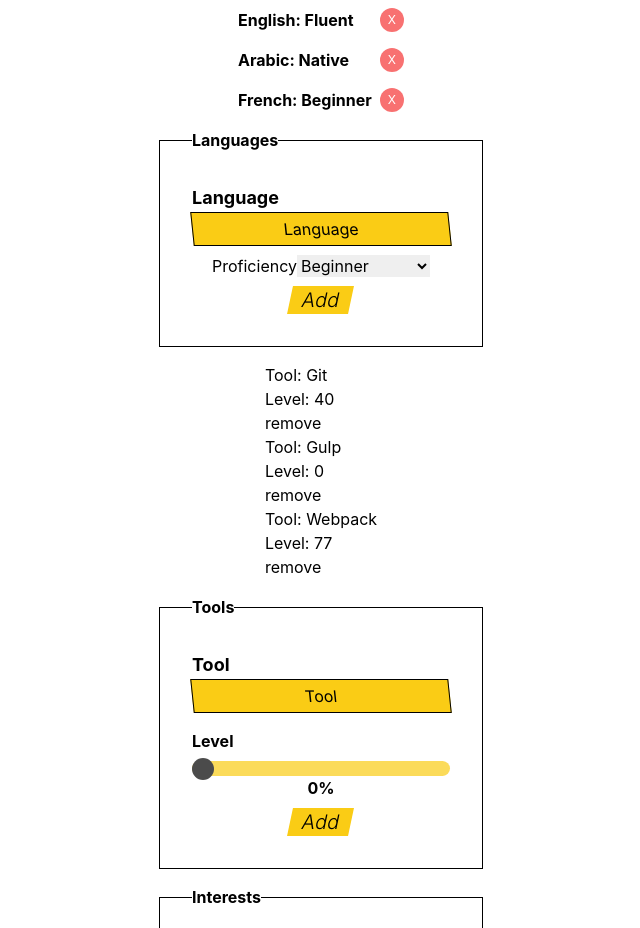
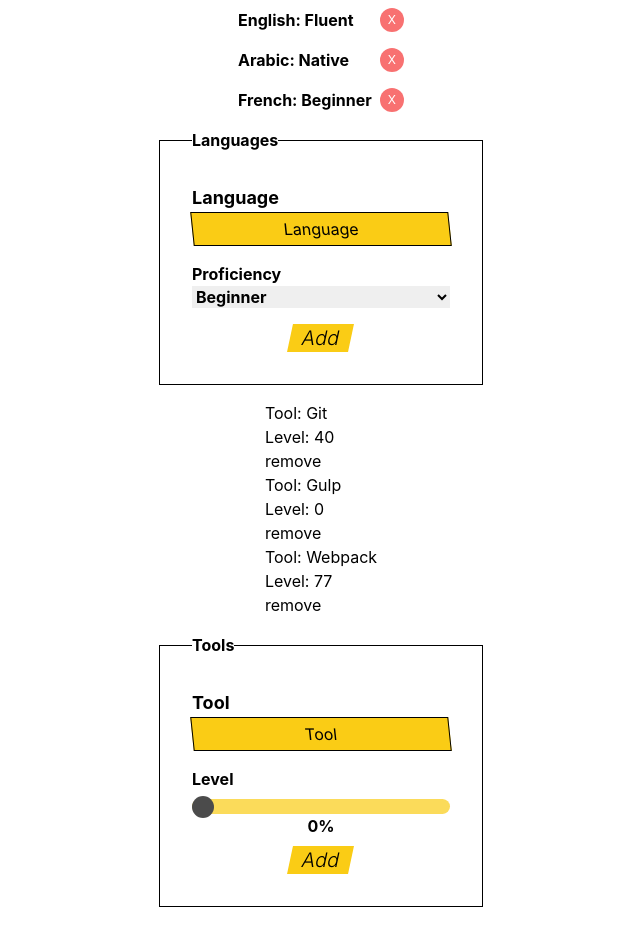
Before and after one commit to MohamedBechirMejri/cv-app-theodinproject, a React (Create React App) app: page / in a window 1280 px wide. Shown: the part 4500-5428 px from the top of the page, without its empty margins (319-959 px from the left). Built offline with nearby package versions, Linux system fonts and the light colour scheme.

Commit message:
style lang form

```diff
--- a/src/Components/Edit/Edit.tsx
+++ b/src/Components/Edit/Edit.tsx
@@ -608,7 +608,7 @@ const Edit = ({
             );
           })}
         </div>{" "}
-        <fieldset className="flex flex-col items-center gap-2 p-8 border border-black">
+        <fieldset className="flex flex-col items-center gap-4 p-8 border border-black ">
           <legend className="font-bold">Languages</legend>
           <FormGroup
             label="Language"
@@ -616,8 +616,8 @@ const Edit = ({
             value={language}
             f={setLanguage}
           />
-          <div className="">
-            <label htmlFor="proficiency">Proficiency</label>
+          <div className="flex flex-col w-full font-bold">
+            <label className="text-left " htmlFor="proficiency">Proficiency</label>
             <select
               className=""
               id="proficiency"
```
